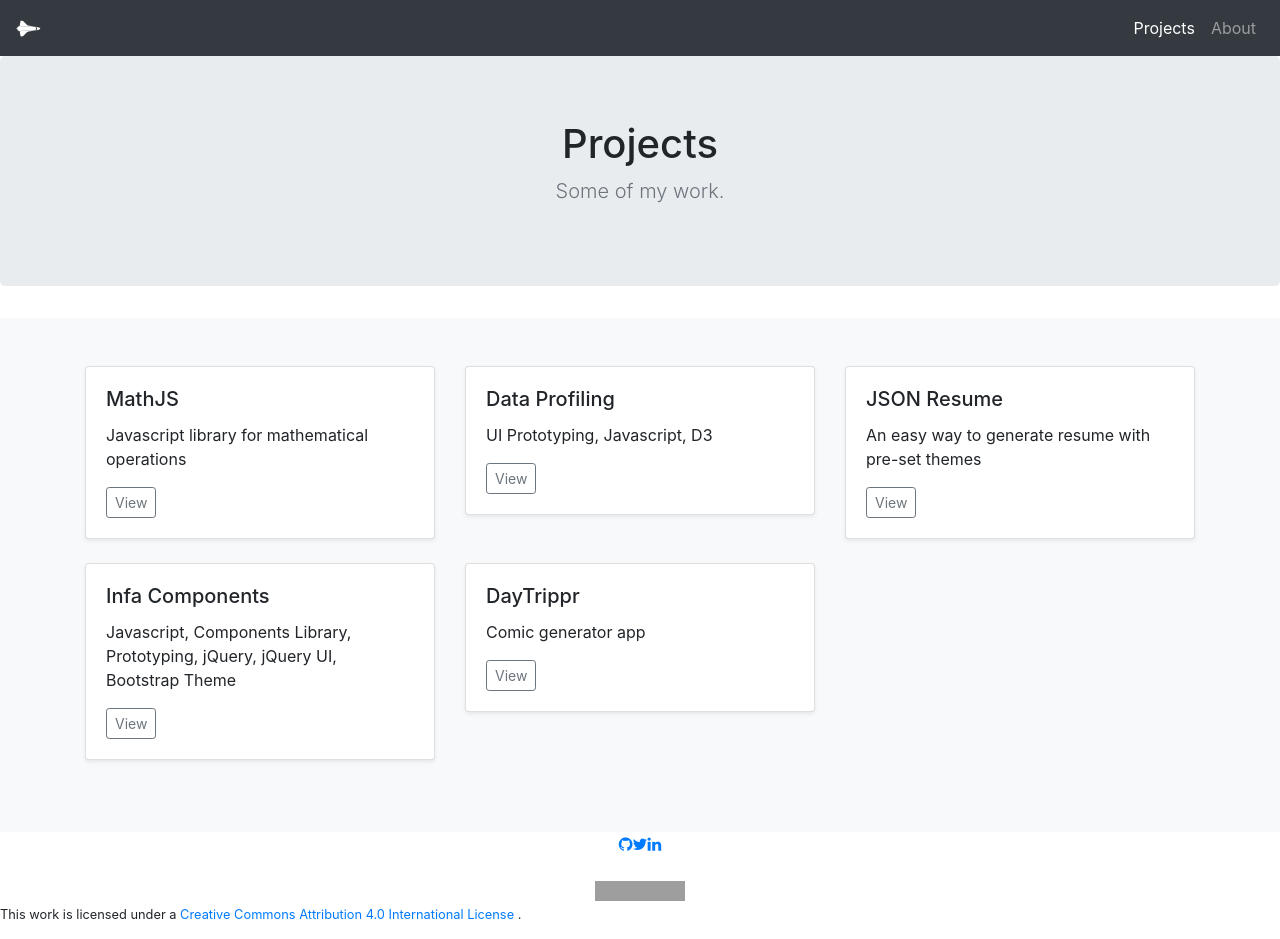
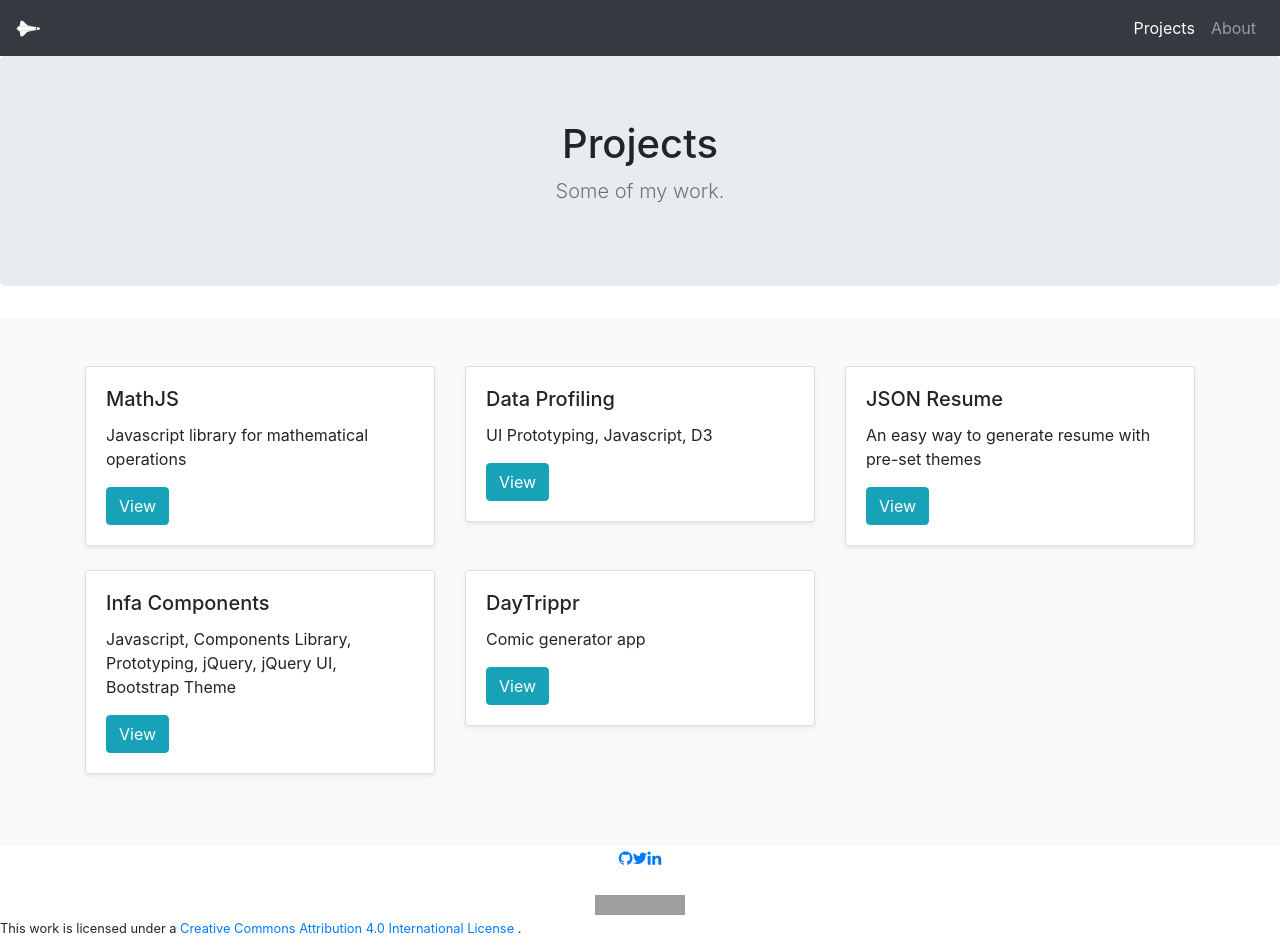
Before and after one commit to kaizer1v/kaizer1v.github.io, a Jekyll site: the page built from projects.html, in a window 1280 px wide. Built offline with Jekyll 4.4.1, drawn with Linux system fonts in a browser that asks for light colours; nearby versions of some CDN libraries; grey boxes are pictures that could not be loaded.

Commit message:
md to html

```diff
--- a/projects.md
+++ b/projects.html
@@ -24,7 +24,7 @@ title: Projects
               <p class="card-text">{{ prj[1]['desc'] }}</p>
               <div class="d-flex justify-content-between align-items-center">
                 <div class="btn-group">
-                  <button type="button" class="btn btn-sm btn-outline-secondary">View</button>
+                  <a  target="_blank" href="{{ prj[1]['url'] }}" class="btn btn-info" role="button">View</a>
                 </div>
               </div>
             </div>
```
Also changed, not shown: about.html (renamed from about.md).
